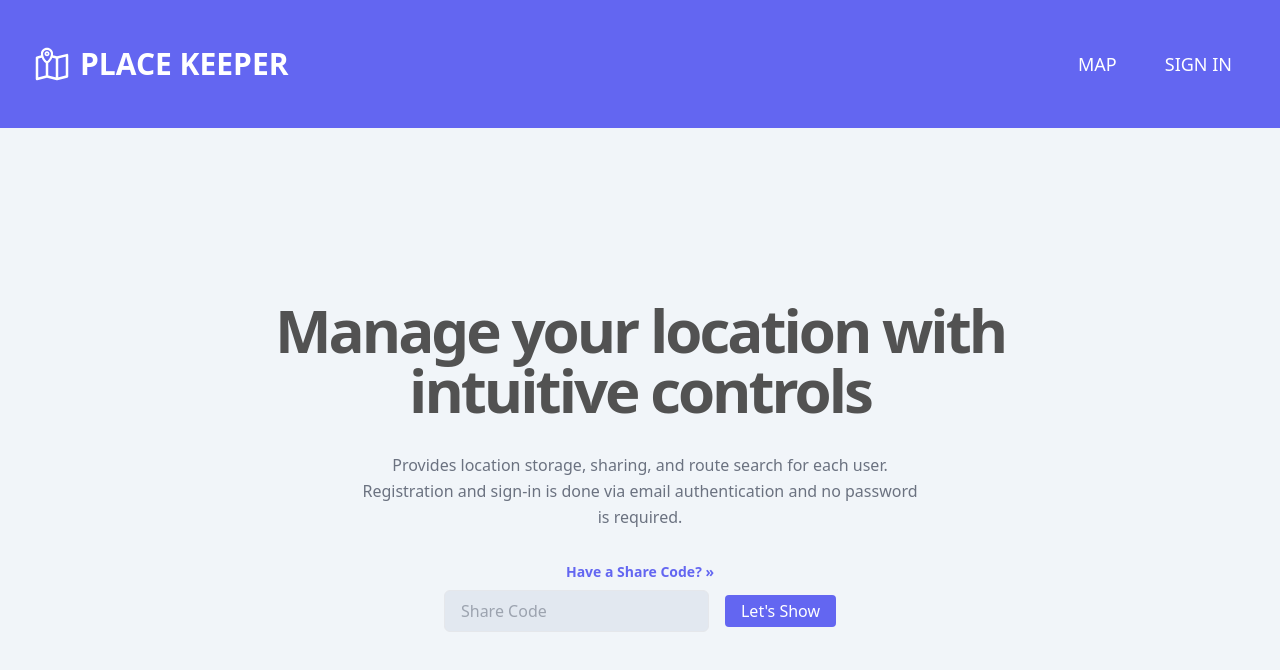
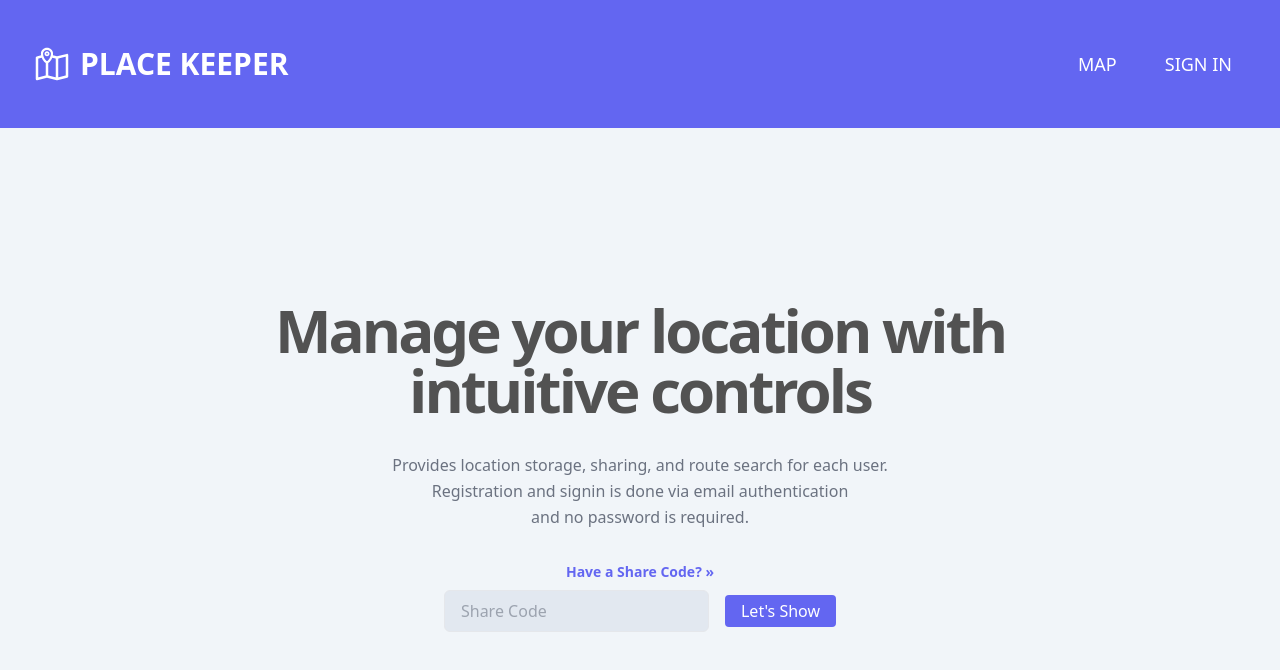
Before and after one commit to mitsu3s/placekeeper, a Next.js app: page / in a window 1280 px wide. Shown: the top 670 px of the page. Built offline with nearby package versions, Linux system fonts and the light colour scheme; no server answers.

Commit message:
Update index.tsx

```diff
--- a/pages/index.tsx
+++ b/pages/index.tsx
@@ -118,7 +118,7 @@ const Home = () => {
                 <div className="px-4 py-12 mx-auto max-w-7xl sm:px-6 md:px-12 lg:px-24 lg:py-[72px]">
                     <div className="flex flex-col w-full mb-12 text-center">
                         <div className="inline-flex items-center justify-center flex-shrink-0 w-20 h-20 mx-auto mb-5 rounded-full"></div>
-                        <h1 className="max-w-5xl text-2xl font-bold leading-none tracking-tighter text-neutral-600 md:text-5xl lg:text-6xl lg:max-w-7xl">
+                        <h1 className="max-w-5xl text-3xl font-bold leading-none tracking-tighter text-neutral-600 md:text-5xl lg:text-6xl lg:max-w-7xl">
                             Manage your location with<br className="hidden lg:block"></br>
                             intuitive controls
                         </h1>
@@ -126,9 +126,8 @@ const Home = () => {
                         <p className="max-w-xl mx-auto mt-8 text-base leading-relaxed text-center text-gray-500">
                             Provides location storage, sharing, and route search for each user.
                             <br />
-                            Registration and sign-in is done via email authentication and no
-                            password <br />
-                            is required.
+                            Registration and signin is done via email authentication <br />
+                            and no password is required.
                         </p>
 
                         <p
```
